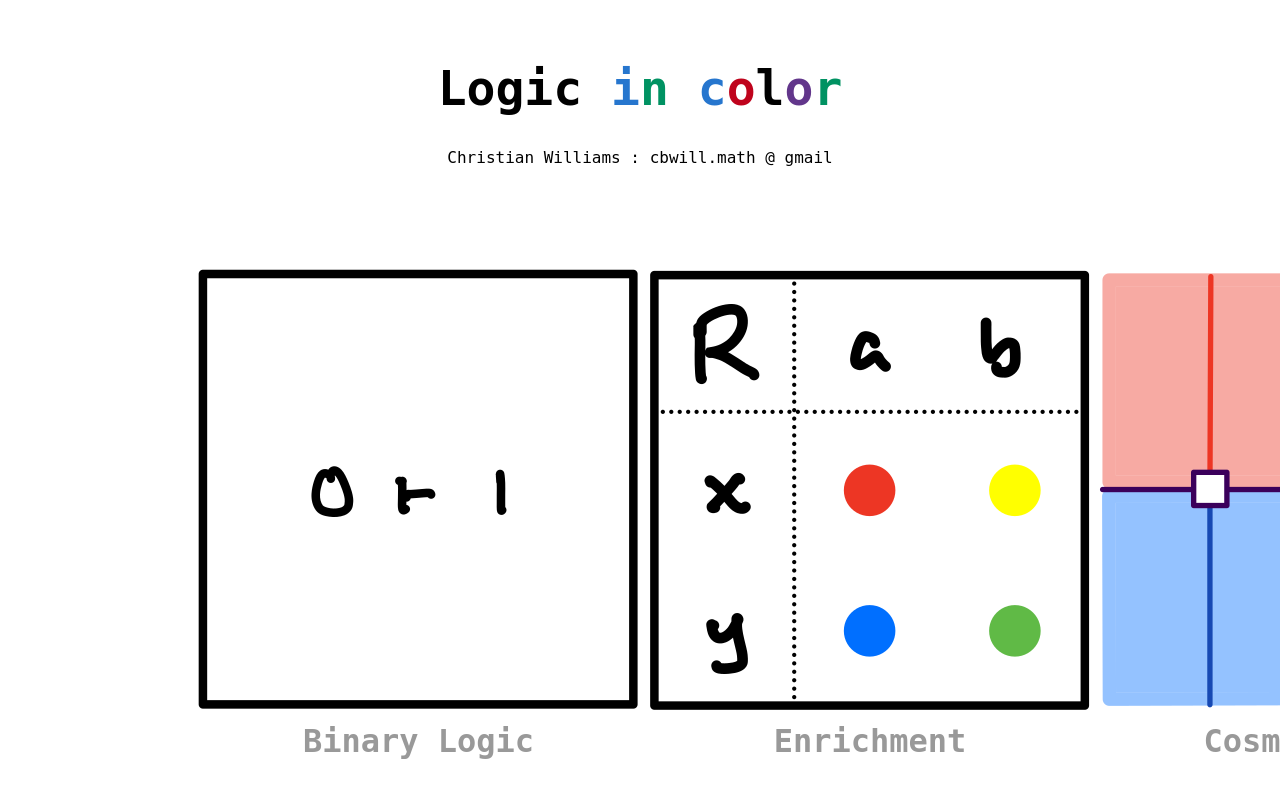
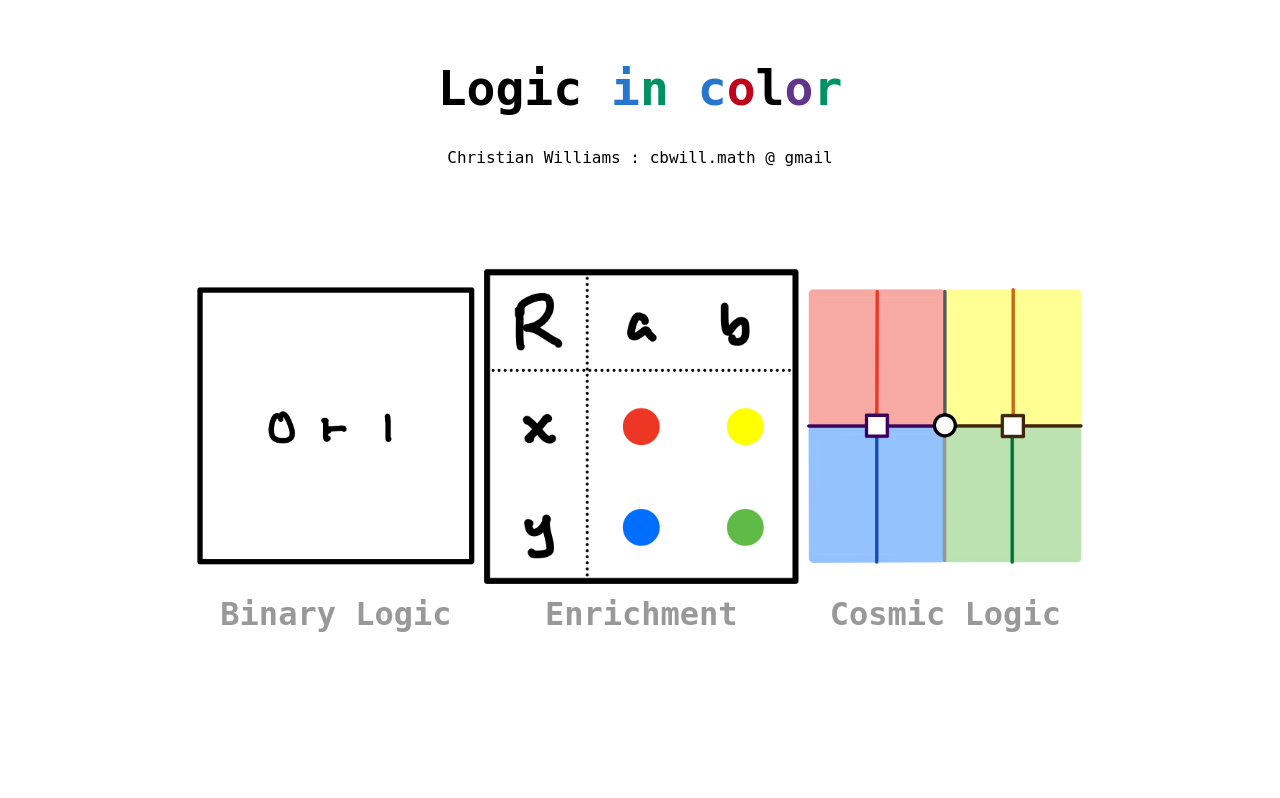
Before and after one commit to cbw124/cbw124.github.io, a Jekyll site: the page index.html, which Jekyll copies as it is, in a window 1280 px wide. Shown: the top 798 px of the page. Built offline with Jekyll 4.4.1, drawn with Linux system fonts in a browser that asks for light colours.

Commit message:
Update index.html

```diff
--- a/index.html
+++ b/index.html
@@ -21,9 +21,9 @@
 
       <table style="width:100%; text-align: center">
         <tr>
-          <td><a href="Logic/Logic 1.pdf"><img src="images/binary-logic.png"></a></td>
-          <td><a href="Logic/Logic 2.pdf"><img src="images/enrichment.png"></a></td>
-          <td><a href="Logic/Logic 3.pdf"><img src="images/cosmic.png"></a></td>
+          <td><a href="Logic/Logic 1.pdf"><img src="images/binary-logic.png" style="width:100%;"></a></td>
+          <td><a href="Logic/Logic 2.pdf"><img src="images/enrichment.png" style="width:100%;"></a></td>
+          <td><a href="Logic/Logic 3.pdf"><img src="images/cosmic.png" style="width:100%;"></a></td>
         </tr>
         <tr style="font-size:200%;">
           <td><a href="Logic/Logic 1.pdf"><b>Binary Logic</b></a></td>
```
